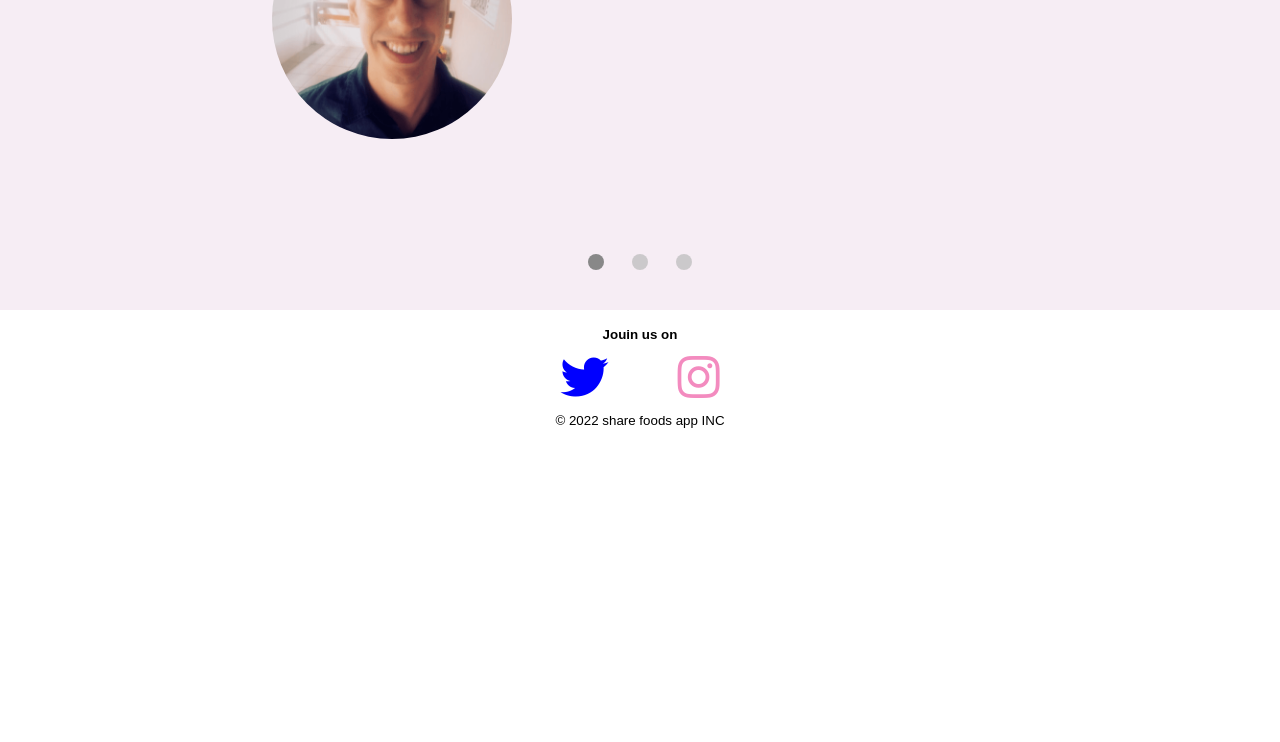
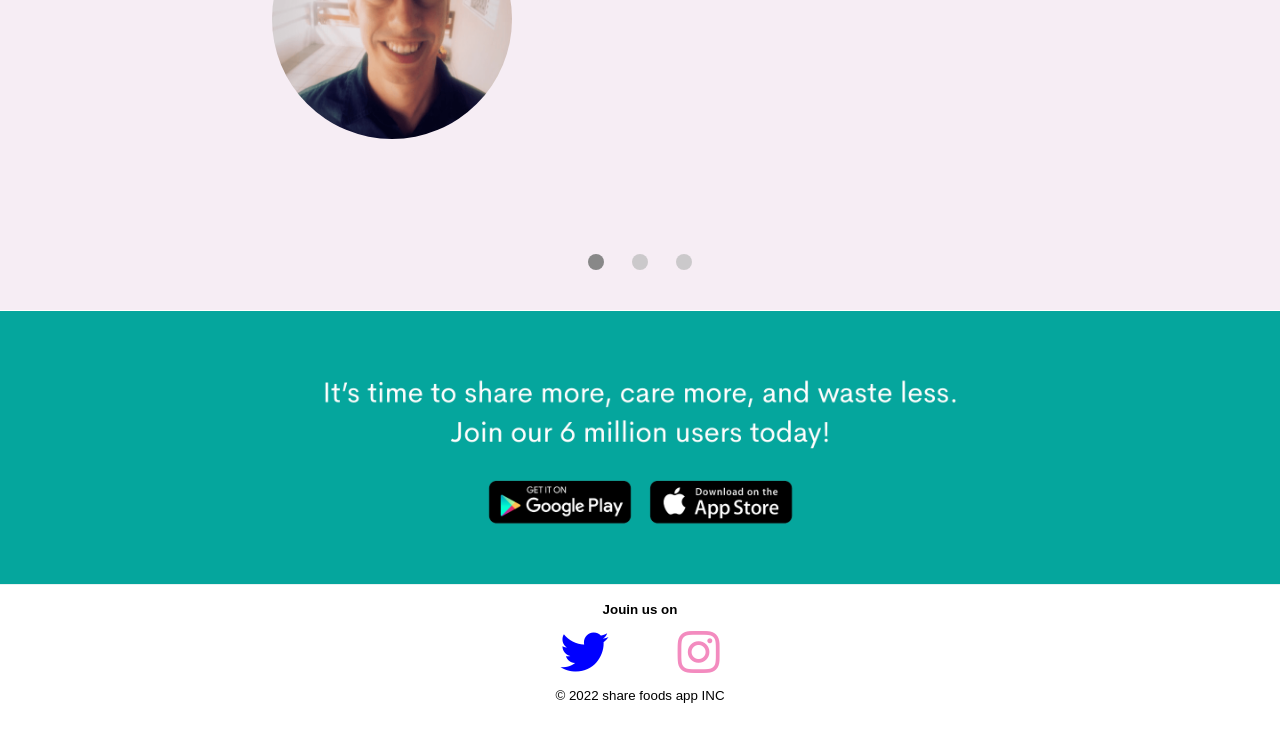
Before and after one commit to CYF-Rebwar/CodeYourFuturee-CodeYourFuturee-Buddy-Groups-Project-Core-2-Week4_Luan-Esam-Rebwar, a website built with webpack: page Buddy-Groups/V_1/public/index.html in a window 1280 px wide. Shown: the part 3178-3920 px from the top of the page. Built offline with nearby package versions, Linux system fonts and the light colour scheme; some icons are missing.

Commit message:
add link to Download  our app

```diff
--- a/Buddy-Groups/V_1/public/index.html
+++ b/Buddy-Groups/V_1/public/index.html
@@ -165,6 +165,9 @@
         </div>
       </section>
     </main>
+    <div class="app_img">
+      <img src="" alt="" class="app_img-template" />
+    </div>
     <footer>
       <p>
         <small> <strong>Jouin us on</strong> </small>
--- a/Buddy-Groups/V_1/src/assets/css/style.css
+++ b/Buddy-Groups/V_1/src/assets/css/style.css
@@ -404,3 +404,15 @@ footer {
   content: "";
   margin: 10px;
 }
+.app_img {
+  width: 100%;
+  object-fit: cover;
+  display: table-cell;
+  height: 100%;
+}
+.app_img-template {
+  width: 100%;
+  object-fit: cover;
+  display: table-cell;
+  height: 100%;
+}
--- a/Buddy-Groups/V_1/src/render/slide.js
+++ b/Buddy-Groups/V_1/src/render/slide.js
@@ -1,16 +1,16 @@
 import lua from "../assets/images/lua.png";
 import reb from "../assets/images/reb.png";
+import app from "../assets/images/app.png";
+
 const slider = function () {
   const slides = document.querySelectorAll(".slide");
   const btnLeft = document.querySelector(".slider__btn--left");
   const btnRight = document.querySelector(".slider__btn--right");
   const dotContainer = document.querySelector(".dots");
-  //   const luann = document.querySelector(".luan-img");
-  //   const luanImg = document.createElement("img");
-  //   luanImg.setAttribute("src", lua);
-  //   luann.appendChild(luanImg);
   const luann = document.querySelector(".luan-img");
   const rebwar = document.querySelector(".reb-img");
+  const appImg = document.querySelector(".app_img-template");
+  appImg.src = app;
   luann.src = lua;
   rebwar.src = reb;
 
```
Also changed, not shown: Buddy-Groups/V_1/src/assets/images/app.png (added), 1 other file.
